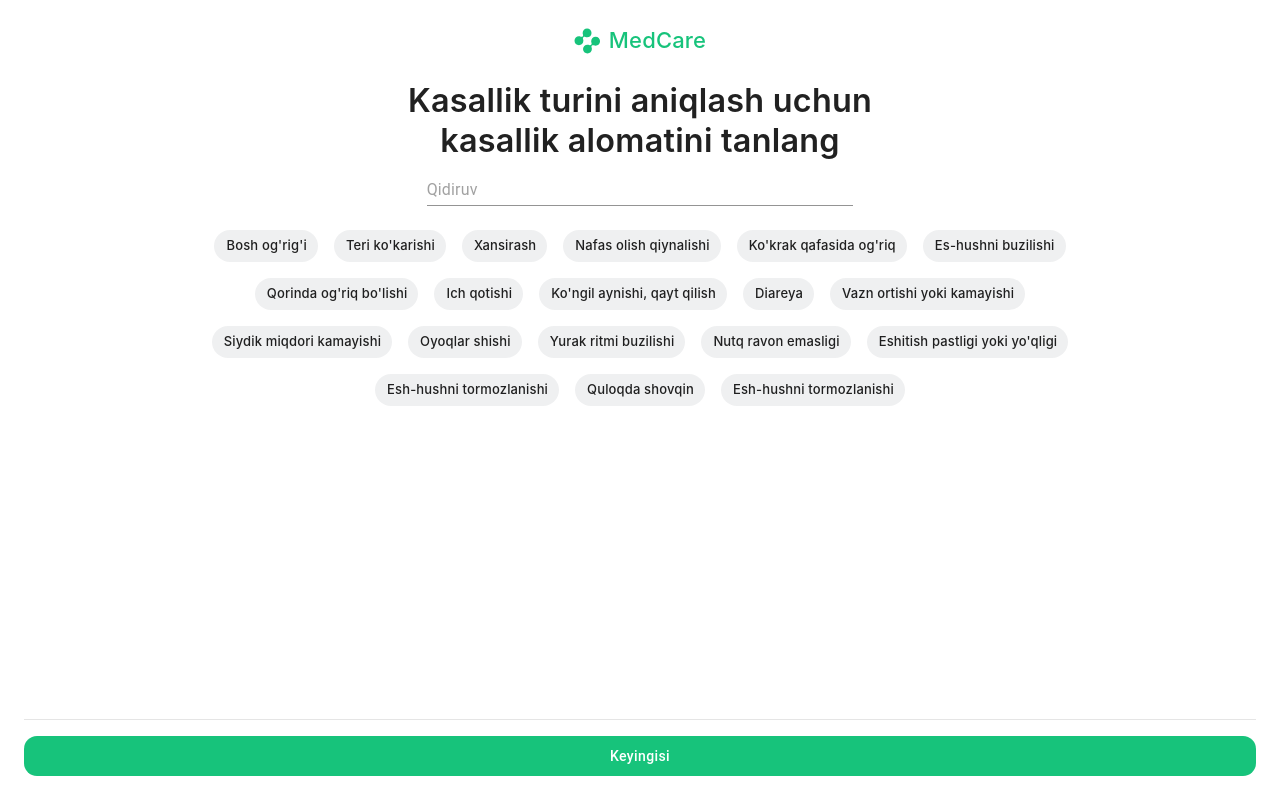
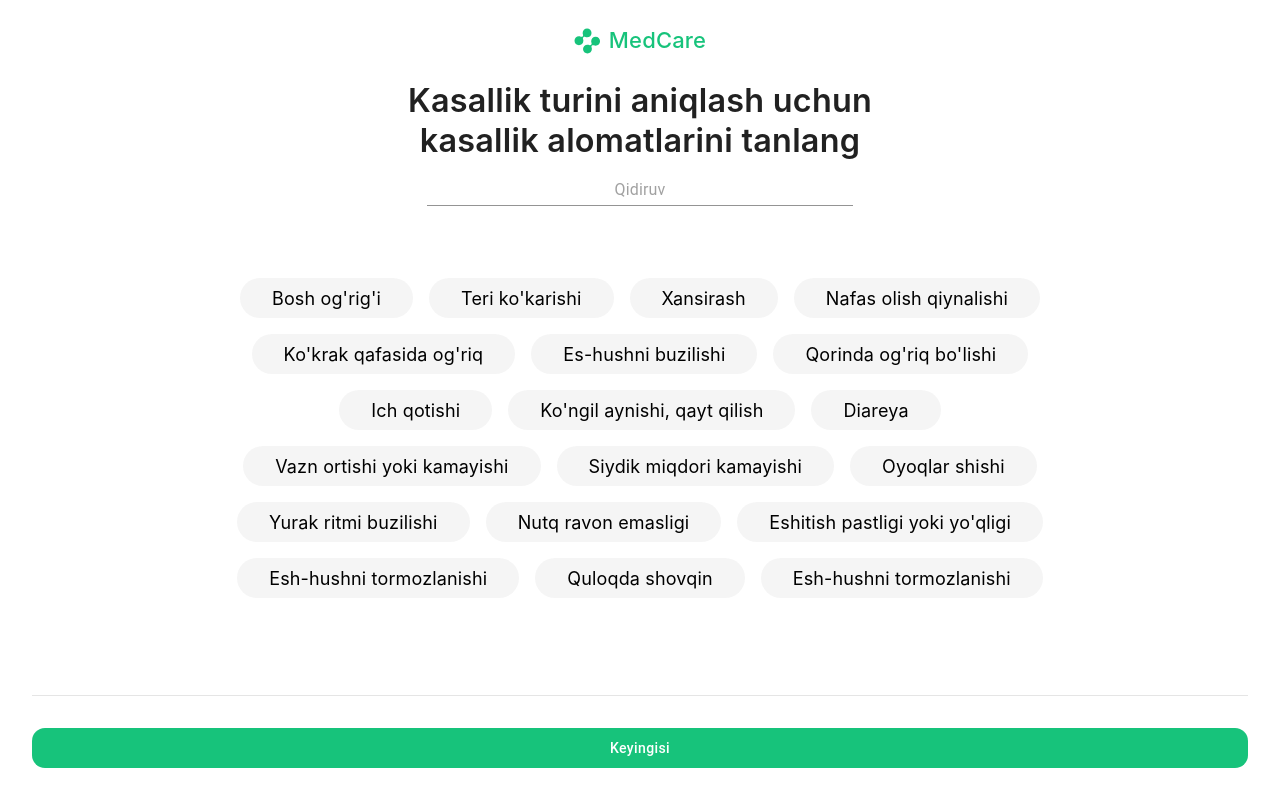
Before and after one commit to Abbosbek-cloud/medcare-project, a Next.js app: page /search in a window 1280 px wide. Built offline with nearby package versions, Linux system fonts and the light colour scheme; a web font is replaced by a local one.

Commit message:
Fix: Search input and chip styles of search page

```diff
--- a/src/pages/search/index.js
+++ b/src/pages/search/index.js
@@ -60,7 +60,7 @@ const Page = () => {
       >
         <Stack>
           <Typography textAlign="center" variant="h4">
-            Kasallik turini aniqlash uchun <br /> kasallik alomatini tanlang
+            Kasallik turini aniqlash uchun <br /> kasallik alomatlarini tanlang
           </Typography>
           <Grid container justifyContent="center" marginTop={2}>
             <Grid item xs={11} md={4}>
@@ -70,9 +70,15 @@ const Page = () => {
                 variant="standard"
                 sx={{ textAlign: "center" }}
                 placeholder="Qidiruv"
+                color="success"
+                inputProps={{
+                  style: {
+                    textAlign: "center",
+                  },
+                }}
               />
             </Grid>
-            <Grid item xs={11} md={9}>
+            <Grid item xs={11} md={9} mt={6}>
               <Stack
                 p={3}
                 direction="row"
@@ -88,10 +94,25 @@ const Page = () => {
                       label={item.name}
                       onClick={() => dispatch(toggleSelected(item.id))}
                       onDelete={() => {}}
-                      deleteIcon={isExist ? <DoneIcon /> : <div />}
+                      deleteIcon={
+                        isExist ? (
+                          <DoneIcon className="delete-chip-icon" />
+                        ) : (
+                          <div />
+                        )
+                      }
                       variant={isExist ? "outlined" : ""}
+                      size="small"
                       sx={{
-                        borderColor: "hsla(155, 79%, 43%, 1)",
+                        padding: "20px 24px",
+                        backgroundColor: isExist
+                          ? "#fff"
+                          : "rgba(69, 69, 69, 0.05)",
+                        borderColor: "#17C37B",
+                        borderRadius: "50px",
+                        fontSize: "18px",
+                        fontWeight: "400",
+                        color: isExist ? "#17C37B" : "#000",
                       }}
                     />
                   );
@@ -100,8 +121,8 @@ const Page = () => {
             </Grid>
           </Grid>
         </Stack>
-        <Stack p={3}>
-          <Stack borderTop="1px solid hsla(0, 0%, 0%, .1)" pt={2}>
+        <Stack p={4}>
+          <Stack borderTop="1px solid hsla(0, 0%, 0%, .1)" pt={4}>
             <Button
               sx={{ borderRadius: "13px" }}
               variant="contained"
--- a/src/styles/globals.css
+++ b/src/styles/globals.css
@@ -13,6 +13,11 @@
   padding-bottom: 36px;
 }
 
+.delete-chip-icon {
+  font-size: 22px !important;
+  color: #17c37b !important;
+}
+
 @media (max-width: 600px) {
   .single-topic-container {
     flex-direction: column-reverse !important;
```
